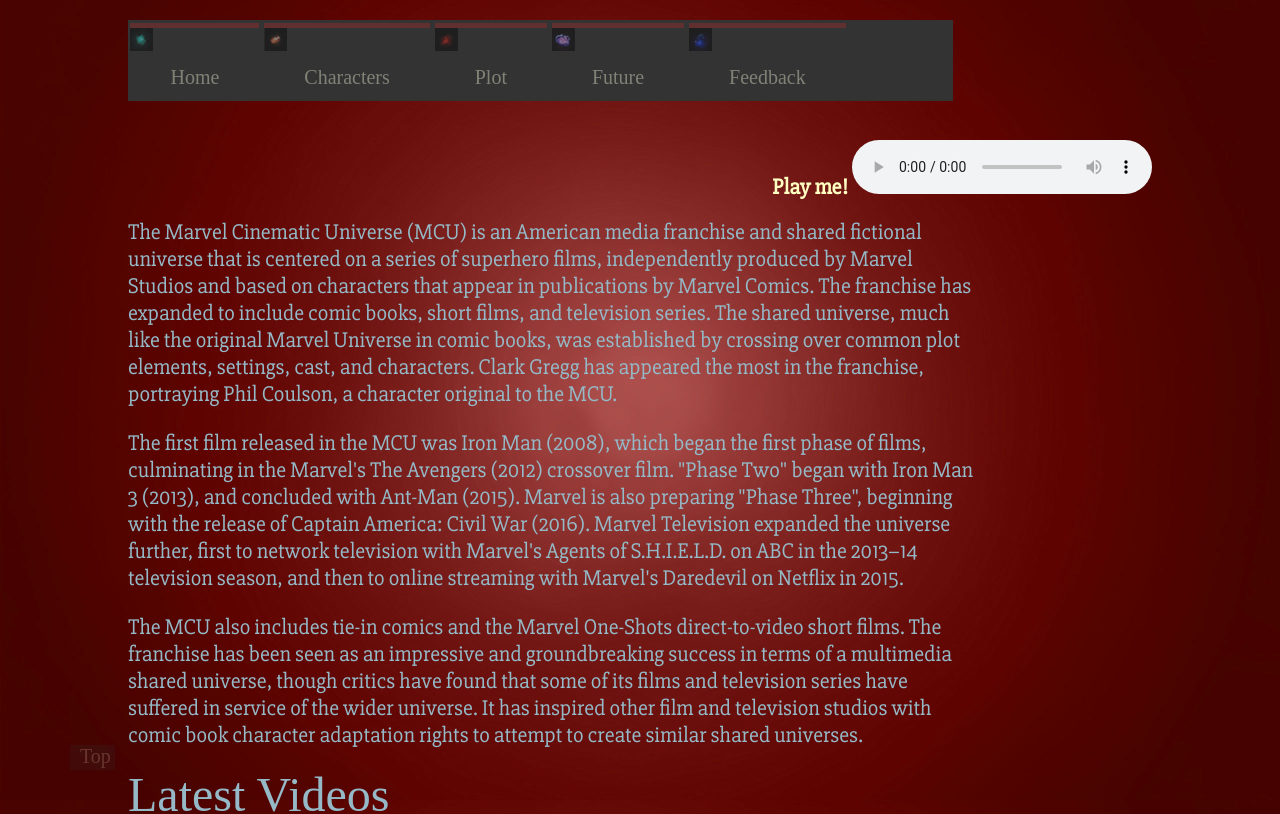
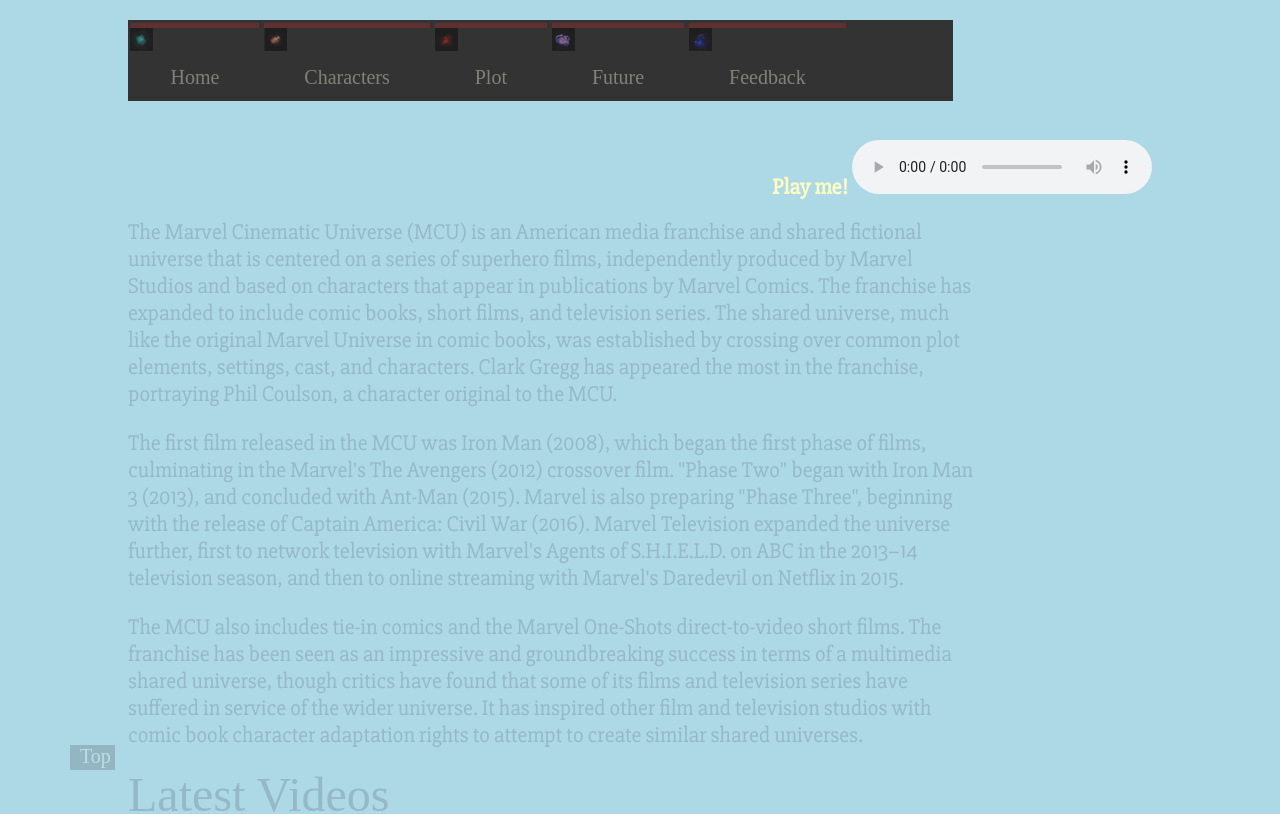
Before and after one commit to sinchiyap/mcuexplained, a plain HTML site: page index.html in a window 1280 px wide. Shown: the top 814 px of the page. Drawn offline with nearby package versions, Linux system fonts and the light colour scheme; a web font is replaced by a local one.

Commit message:
Update index.css

```diff
--- a/stylesheets/index.css
+++ b/stylesheets/index.css
@@ -1,5 +1,5 @@
 body {
-    background-image: url("../images/background.jpg");
+    background-color: lightblue;
     background-size: 100% 100%;
     background-attachment: fixed;
     width: 80%;
```
